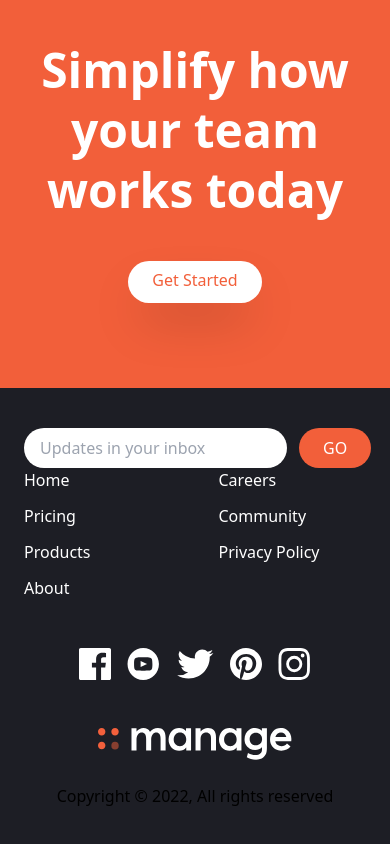
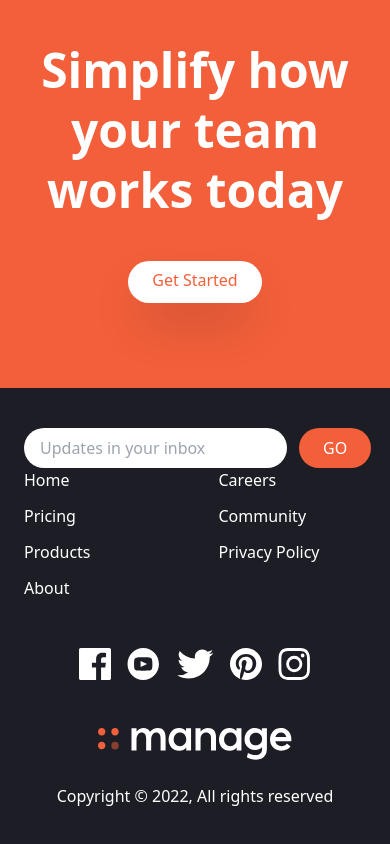
Before and after one commit to rohitgulam/tailwind-manage-landingpage, a website: page index.html in a window 390 px wide. Shown: the part 2434-3278 px from the top of the page. Drawn offline with Linux system fonts and the light colour scheme.

Commit message:
changed mobile copyright color to white

```diff
--- a/index.html
+++ b/index.html
@@ -182,7 +182,7 @@
         <div class="container flex flex-col-reverse justify-between px-6 py-10 mx-auto sapce-y-8 md:flex-row md:space-y-0">
             <!-- Logo and social links container -->
             <div class="flex flex-col-reverse items-center justify-between space-y-12 md:flex-col md:space-y-0 md:items-start">
-                <div class="mx-auto my-6 text-center text-color md:hidden">
+                <div class="mx-auto my-6 text-center text-white md:hidden">
                     Copyright &copy; 2022, All rights reserved
                 </div>
                 <!-- Logo -->
```
